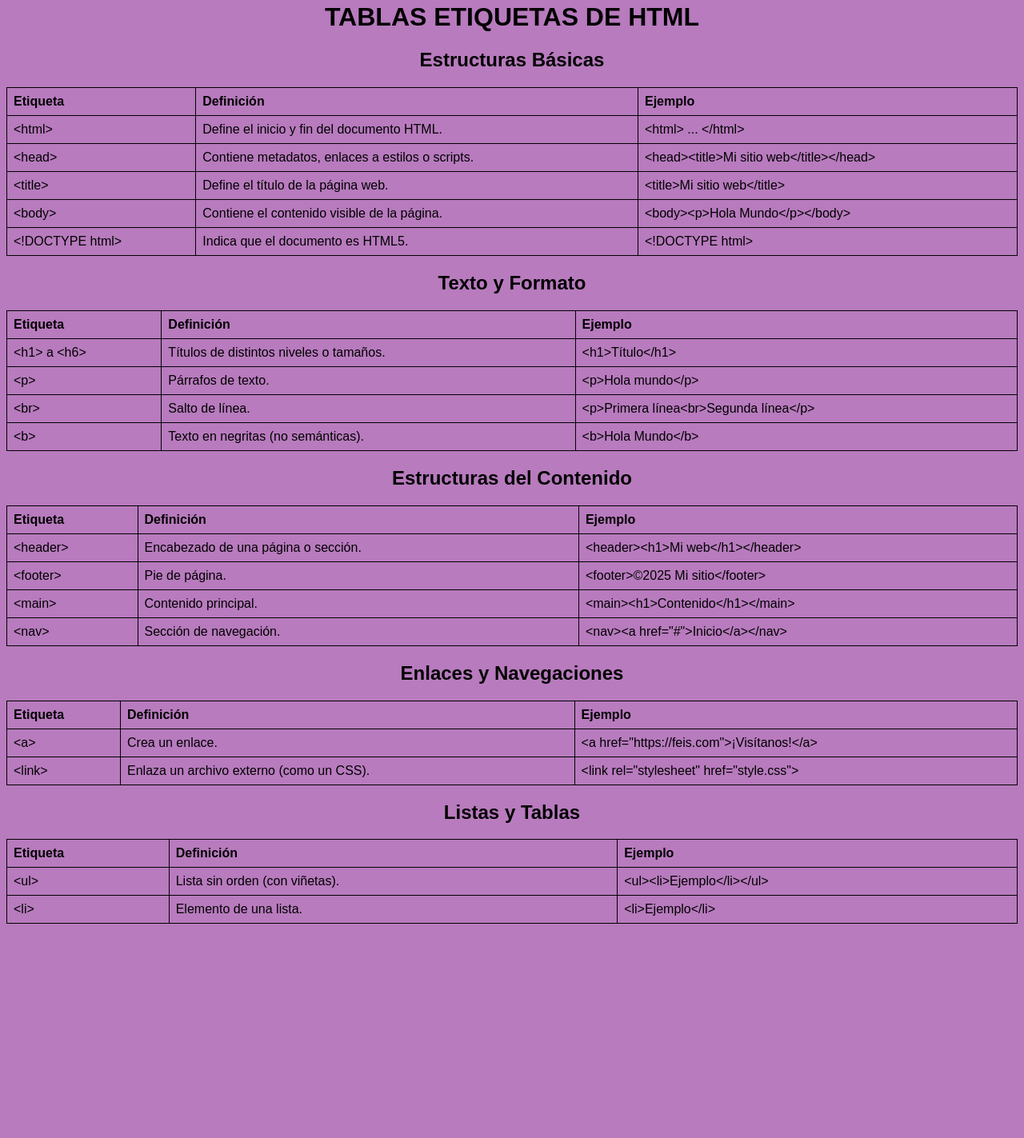
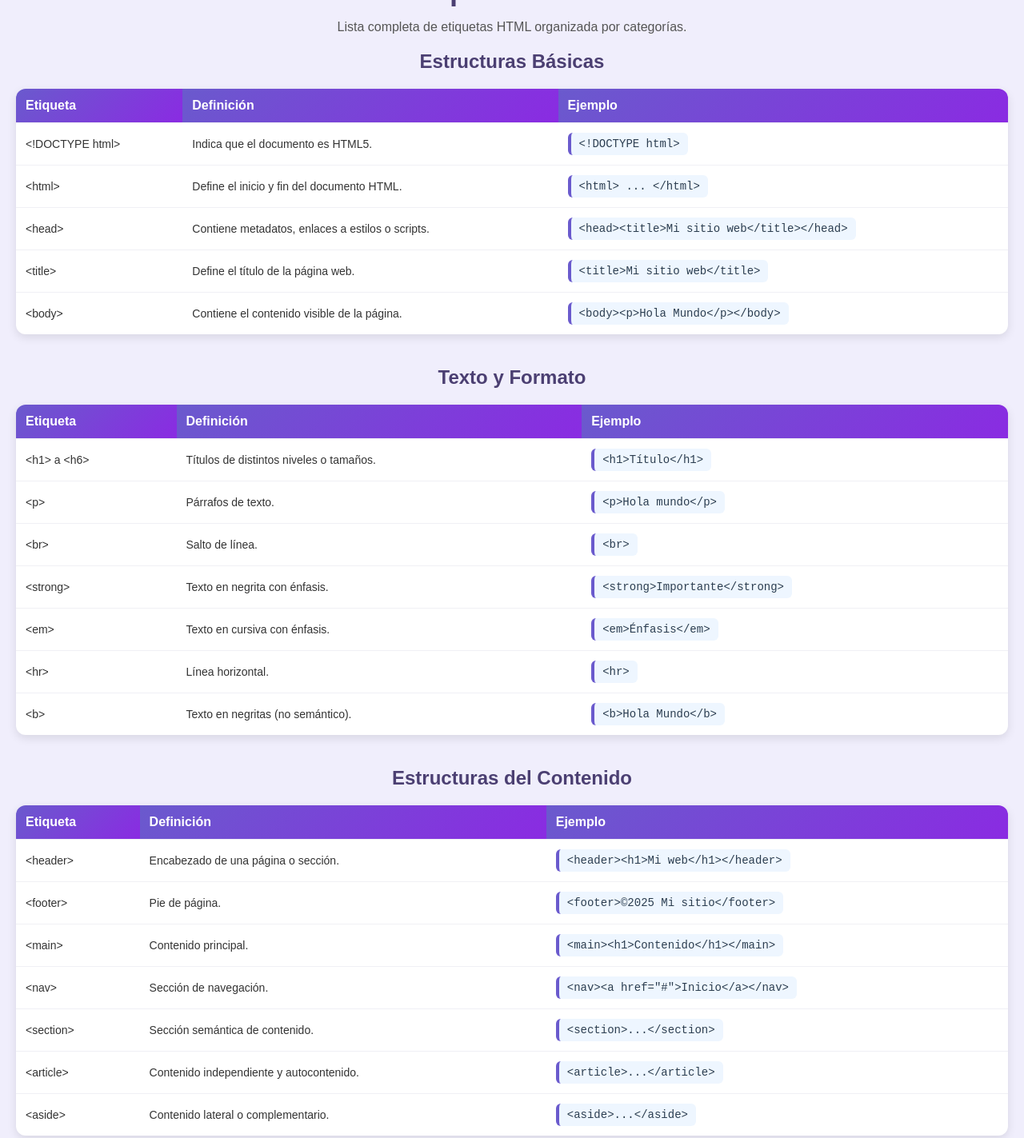
Before and after one commit to arancibia-design/Etiquetas, a plain HTML site: page index.html in a window 1280 px wide. Shown: the part 77-1500 px from the top of the page at 80% size. Before the commit the page ends 1240 px from the top, so only its background shows below. Drawn offline with Linux system fonts and the light colour scheme.

Commit message:
Anthony: Version visual simple

```diff
--- a/index.html
+++ b/index.html
@@ -6,178 +6,139 @@
 <title>ETIQUETAS HTML</title>
 <style>
     body {
-            background-color: rgb(184, 123, 190);
-            font-family: Arial, sans-serif;
-        }
-        table, th, td {
-            border: 1px solid black;
-            border-collapse: collapse;
-            text-align: left;
-            padding: 8px;
+        background-color: #f0eefc;
+        font-family: 'Arial', sans-serif;
+        margin: 0;
+        padding: 20px;
+        color: #333;
     }
     h1, h2 {
         text-align: center;
+        color: #4b3f72;
+        margin-bottom: 20px;
+    }
+    table {
+        width: 100%;
+        border-collapse: separate;
+        border-spacing: 0;
+        margin-bottom: 40px;
+        box-shadow: 0 4px 12px rgba(0,0,0,0.1);
+        border-radius: 12px;
+        overflow: hidden;
+        background-color: #fff;
+    }
+    th {
+        background: linear-gradient(135deg, #6a5acd, #8a2be2);
+        color: white;
+        font-weight: bold;
+        padding: 12px;
+        text-align: left;
+        font-size: 16px;
+    }
+    td {
+        padding: 12px;
+        border-top: 1px solid #f0f0f5;
+        font-size: 14px;
+    }
+    tr:hover td {
+        background-color: #f3f3ff;
+        transition: 0.3s;
+    }
+    .ejemplo {
+        display: inline-block;
+        padding: 6px 10px;
+        background-color: #eef6ff;
+        border-left: 4px solid #6a5acd;
+        border-radius: 6px;
+        font-family: monospace;
+        color: #2c3e50;
+    }
+    header h1 {
+        font-size: 36px;
+        margin-bottom: 10px;
+    }
+    p {
+        text-align: center;
+        font-size: 16px;
+        color: #555;
+    }
+    a {
+        color: #6a5acd;
+        text-decoration: none;
+    }
+    a:hover {
+        text-decoration: underline;
     }
 </style>
 </head>
-
 <body>
 <header>
     <h1>Etiquetas HTML</h1>
 </header>
 
-    <h1>TABLAS ETIQUETAS DE HTML</h1>
+<p>Lista completa de etiquetas HTML organizada por categorías.</p>
 
-    <!-- Tabla 1 -->
+<!-- Tabla: Estructuras Básicas -->
 <h2>Estructuras Básicas</h2>
-    <table style="width: 100%;">
-        <tr>
-            <th>Etiqueta</th>
-            <th>Definición</th>
-            <th>Ejemplo</th>
-        </tr>
-
-        <tr>
-            <td>&lt;html&gt;</td>
-            <td>Define el inicio y fin del documento HTML.</td>
-            <td>&lt;html&gt; ... &lt;/html&gt;</td>
-        </tr>
-
-        <tr>
-            <td>&lt;head&gt;</td>
-            <td>Contiene metadatos, enlaces a estilos o scripts.</td>
-            <td>&lt;head&gt;&lt;title&gt;Mi sitio web&lt;/title&gt;&lt;/head&gt;</td>
-        </tr>
-
-        <tr>
-            <td>&lt;title&gt;</td>
-            <td>Define el título de la página web.</td>
-            <td>&lt;title&gt;Mi sitio web&lt;/title&gt;</td>
-        </tr>
-
-        <tr>
-            <td>&lt;body&gt;</td>
-            <td>Contiene el contenido visible de la página.</td>
-            <td>&lt;body&gt;&lt;p&gt;Hola Mundo&lt;/p&gt;&lt;/body&gt;</td>
-        </tr>
-
-        <tr>
-            <td>&lt;!DOCTYPE html&gt;</td>
-            <td>Indica que el documento es HTML5.</td>
-            <td>&lt;!DOCTYPE html&gt;</td>
-        </tr>
+<table>
+<tr><th>Etiqueta</th><th>Definición</th><th>Ejemplo</th></tr>
+<tr><td>&lt;!DOCTYPE html&gt;</td><td>Indica que el documento es HTML5.</td><td><span class="ejemplo">&lt;!DOCTYPE html&gt;</span></td></tr>
+<tr><td>&lt;html&gt;</td><td>Define el inicio y fin del documento HTML.</td><td><span class="ejemplo">&lt;html&gt; ... &lt;/html&gt;</span></td></tr>
+<tr><td>&lt;head&gt;</td><td>Contiene metadatos, enlaces a estilos o scripts.</td><td><span class="ejemplo">&lt;head&gt;&lt;title&gt;Mi sitio web&lt;/title&gt;&lt;/head&gt;</span></td></tr>
+<tr><td>&lt;title&gt;</td><td>Define el título de la página web.</td><td><span class="ejemplo">&lt;title&gt;Mi sitio web&lt;/title&gt;</span></td></tr>
+<tr><td>&lt;body&gt;</td><td>Contiene el contenido visible de la página.</td><td><span class="ejemplo">&lt;body&gt;&lt;p&gt;Hola Mundo&lt;/p&gt;&lt;/body&gt;</span></td></tr>
 </table>
 
-    <!-- Tabla 2 -->
+<!-- Tabla: Texto y Formato -->
 <h2>Texto y Formato</h2>
-    <table style="width: 100%;">
-        <tr>
-            <th>Etiqueta</th>
-            <th>Definición</th>
-            <th>Ejemplo</th>
-        </tr>
-
-        <tr>
-            <td>&lt;h1&gt; a &lt;h6&gt;</td>
-            <td>Títulos de distintos niveles o tamaños.</td>
-            <td>&lt;h1&gt;Título&lt;/h1&gt;</td>
-        </tr>
-
-        <tr>
-            <td>&lt;p&gt;</td>
-            <td>Párrafos de texto.</td>
-            <td>&lt;p&gt;Hola mundo&lt;/p&gt;</td>
-        </tr>
-
-        <tr>
-            <td>&lt;br&gt;</td>
-            <td>Salto de línea.</td>
-            <td>&lt;p&gt;Primera línea&lt;br&gt;Segunda línea&lt;/p&gt;</td>
-        </tr>
-
-        <tr>
-            <td>&lt;b&gt;</td>
-            <td>Texto en negritas (no semánticas).</td>
-            <td>&lt;b&gt;Hola Mundo&lt;/b&gt;</td>
-        </tr>
+<table>
+<tr><th>Etiqueta</th><th>Definición</th><th>Ejemplo</th></tr>
+<tr><td>&lt;h1&gt; a &lt;h6&gt;</td><td>Títulos de distintos niveles o tamaños.</td><td><span class="ejemplo">&lt;h1&gt;Título&lt;/h1&gt;</span></td></tr>
+<tr><td>&lt;p&gt;</td><td>Párrafos de texto.</td><td><span class="ejemplo">&lt;p&gt;Hola mundo&lt;/p&gt;</span></td></tr>
+<tr><td>&lt;br&gt;</td><td>Salto de línea.</td><td><span class="ejemplo">&lt;br&gt;</span></td></tr>
+<tr><td>&lt;strong&gt;</td><td>Texto en negrita con énfasis.</td><td><span class="ejemplo">&lt;strong&gt;Importante&lt;/strong&gt;</span></td></tr>
+<tr><td>&lt;em&gt;</td><td>Texto en cursiva con énfasis.</td><td><span class="ejemplo">&lt;em&gt;Énfasis&lt;/em&gt;</span></td></tr>
+<tr><td>&lt;hr&gt;</td><td>Línea horizontal.</td><td><span class="ejemplo">&lt;hr&gt;</span></td></tr>
+<tr><td>&lt;b&gt;</td><td>Texto en negritas (no semántico).</td><td><span class="ejemplo">&lt;b&gt;Hola Mundo&lt;/b&gt;</span></td></tr>
 </table>
 
-    <!-- Tabla 3 -->
+<!-- Tabla: Estructuras del Contenido -->
 <h2>Estructuras del Contenido</h2>
-    <table style="width: 100%;">
-        <tr>
-            <th>Etiqueta</th>
-            <th>Definición</th>
-            <th>Ejemplo</th>
-        </tr>
-
-        <tr>
-            <td>&lt;header&gt;</td>
-            <td>Encabezado de una página o sección.</td>
-            <td>&lt;header&gt;&lt;h1&gt;Mi web&lt;/h1&gt;&lt;/header&gt;</td>
-        </tr>
-
-        <tr>
-            <td>&lt;footer&gt;</td>
-            <td>Pie de página.</td>
-            <td>&lt;footer&gt;©2025 Mi sitio&lt;/footer&gt;</td>
-        </tr>
-
-        <tr>
-            <td>&lt;main&gt;</td>
-            <td>Contenido principal.</td>
-            <td>&lt;main&gt;&lt;h1&gt;Contenido&lt;/h1&gt;&lt;/main&gt;</td>
-        </tr>
-
-        <tr>
-            <td>&lt;nav&gt;</td>
-            <td>Sección de navegación.</td>
-            <td>&lt;nav&gt;&lt;a href="#"&gt;Inicio&lt;/a&gt;&lt;/nav&gt;</td>
-        </tr>
+<table>
+<tr><th>Etiqueta</th><th>Definición</th><th>Ejemplo</th></tr>
+<tr><td>&lt;header&gt;</td><td>Encabezado de una página o sección.</td><td><span class="ejemplo">&lt;header&gt;&lt;h1&gt;Mi web&lt;/h1&gt;&lt;/header&gt;</span></td></tr>
+<tr><td>&lt;footer&gt;</td><td>Pie de página.</td><td><span class="ejemplo">&lt;footer&gt;©2025 Mi sitio&lt;/footer&gt;</span></td></tr>
+<tr><td>&lt;main&gt;</td><td>Contenido principal.</td><td><span class="ejemplo">&lt;main&gt;&lt;h1&gt;Contenido&lt;/h1&gt;&lt;/main&gt;</span></td></tr>
+<tr><td>&lt;nav&gt;</td><td>Sección de navegación.</td><td><span class="ejemplo">&lt;nav&gt;&lt;a href="#"&gt;Inicio&lt;/a&gt;&lt;/nav&gt;</span></td></tr>
+<tr><td>&lt;section&gt;</td><td>Sección semántica de contenido.</td><td><span class="ejemplo">&lt;section&gt;...&lt;/section&gt;</span></td></tr>
+<tr><td>&lt;article&gt;</td><td>Contenido independiente y autocontenido.</td><td><span class="ejemplo">&lt;article&gt;...&lt;/article&gt;</span></td></tr>
+<tr><td>&lt;aside&gt;</td><td>Contenido lateral o complementario.</td><td><span class="ejemplo">&lt;aside&gt;...&lt;/aside&gt;</span></td></tr>
 </table>
 
-    <!-- Tabla 4 -->
-    <h2>Enlaces y Navegaciones</h2>
-    <table style="width: 100%;">
-        <tr>
-            <th>Etiqueta</th>
-            <th>Definición</th>
-            <th>Ejemplo</th>
-        </tr>
-
-        <tr>
-            <td>&lt;a&gt;</td>
-            <td>Crea un enlace.</td>
-            <td>&lt;a href="https://feis.com"&gt;¡Visítanos!&lt;/a&gt;</td>
-        </tr>
-
-        <tr>
-            <td>&lt;link&gt;</td>
-            <td>Enlaza un archivo externo (como un CSS).</td>
-            <td>&lt;link rel="stylesheet" href="style.css"&gt;</td>
-        </tr>
+<!-- Tabla: Enlaces y Navegación -->
+<h2>Enlaces y Navegación</h2>
+<table>
+<tr><th>Etiqueta</th><th>Definición</th><th>Ejemplo</th></tr>
+<tr><td>&lt;a&gt;</td><td>Enlace a otra página o sección.</td><td><span class="ejemplo">&lt;a href="https://example.com"&gt;Ir&lt;/a&gt;</span></td></tr>
+<tr><td>&lt;link&gt;</td><td>Enlaza un archivo externo (CSS, por ejemplo).</td><td><span class="ejemplo">&lt;link rel="stylesheet" href="style.css"&gt;</span></td></tr>
 </table>
 
-    <!-- Tabla 5 -->
-    <h2>Listas y Tablas</h2>
-    <table style="width: 100%;">
-        <tr>
-            <th>Etiqueta</th>
-            <th>Definición</th>
-            <th>Ejemplo</th>
-        </tr>
+<!-- Tabla: Listas -->
+<h2>Listas</h2>
+<table>
+<tr><th>Etiqueta</th><th>Definición</th><th>Ejemplo</th></tr>
+<tr><td>&lt;ul&gt;</td><td>Lista sin orden (con viñetas).</td><td><span class="ejemplo">&lt;ul&gt;&lt;li&gt;Ejemplo&lt;/li&gt;&lt;/ul&gt;</span></td></tr>
+<tr><td>&lt;ol&gt;</td><td>Lista ordenada (numerada).</td><td><span class="ejemplo">&lt;ol&gt;&lt;li&gt;Item&lt;/li&gt;&lt;/ol&gt;</span></td></tr>
+<tr><td>&lt;li&gt;</td><td>Elemento de lista.</td><td><span class="ejemplo">&lt;li&gt;Elemento&lt;/li&gt;</span></td></tr>
+</table>
 
-        <tr>
-            <td>&lt;ul&gt;</td>
-            <td>Lista sin orden (con viñetas).</td>
-            <td>&lt;ul&gt;&lt;li&gt;Ejemplo&lt;/li&gt;&lt;/ul&gt;</td>
-        </tr>
-
-        <tr>
-            <td>&lt;li&gt;</td>
-            <td>Elemento de una lista.</td>
-            <td>&lt;li&gt;Ejemplo&lt;/li&gt;</td>
-        </tr>
+<!-- Tabla: Multimedia -->
+<h2>Multimedia</h2>
+<table>
+<tr><th>Etiqueta</th><th>Definición</th><th>Ejemplo</th></tr>
+<tr><td>&lt;img&gt;</td><td>Imagen.</td><td><span class="ejemplo">&lt;img src="imagen.jpg" alt="Descripción"&gt;</span></td></tr>
+<tr><td>&lt;video&gt;</td><td>Video.</td><td><span class="ejemplo">&lt;video src="video.mp4" controls&gt;&lt;/video&gt;</span></td></tr>
+<tr><td>&lt;audio&gt;</td><td>Audio.</td><td><span class="ejemplo">&lt;audio src="audio.mp3" controls&gt;&lt;/audio&gt;</span></td></tr>
 </table>
 
 </body>
```
Lines whose indentation alone changed are shown as unchanged.
